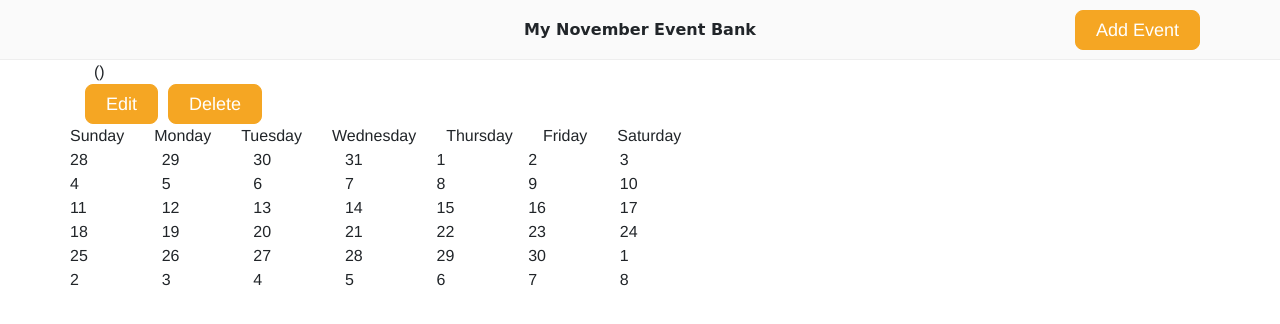
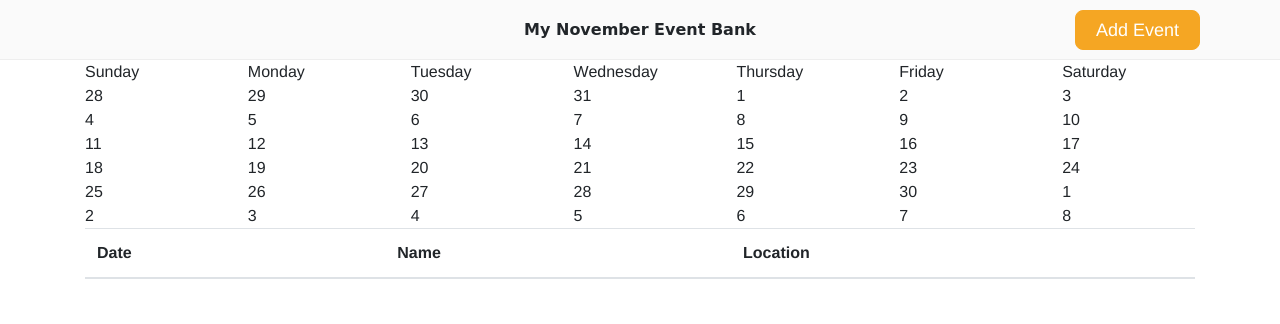
Before and after one commit to nataliausoltseva/calendar-web-app, a React (Create React App) app: page / in a window 1280 px wide. Shown: the top 324 px of the page. Built offline with nearby package versions, Linux system fonts and the light colour scheme; no server answers; the HTML template or start-up script is replaced by a standard one.

Commit message:
Table created

```diff
--- a/src/App.tsx
+++ b/src/App.tsx
@@ -1,8 +1,9 @@
 import * as React from 'react';
 import Modal from 'react-responsive-modal';
 import './App.css';
-import EventDetails from './components/EventDetails';
+import EventList from './components/EventsList';
 import NovemberCalendar from './components/NovemberCalendar';
+
 
 
 interface IState {
@@ -38,12 +39,8 @@ class App extends React.Component<{}, IState> {
 				</div>
 			</div>
 			<div className="container">
-				<div className="row">
-					<div className="col-7">
-						<EventDetails currentEvent={this.state.currentEvent} />
-					</div>
-					<NovemberCalendar/>
-				</div>
+				<NovemberCalendar/>
+				<EventList/>
 			</div>
 
 			<Modal open={open} onClose={this.onCloseModal}>
--- /dev/null
+++ b/src/components/EventsList.tsx
@@ -0,0 +1,17 @@
+import * as React from "react";
+
+export default class EventsList extends React.Component {
+    public render() {
+        return(
+            <table className="table table-striped">
+                <thead>
+                    <tr>
+                    <th scope="col">Date</th>
+                    <th scope="col">Name</th>
+                    <th scope="col">Location</th>
+                    </tr>
+                </thead>
+            </table>
+        )
+    }
+}
```
